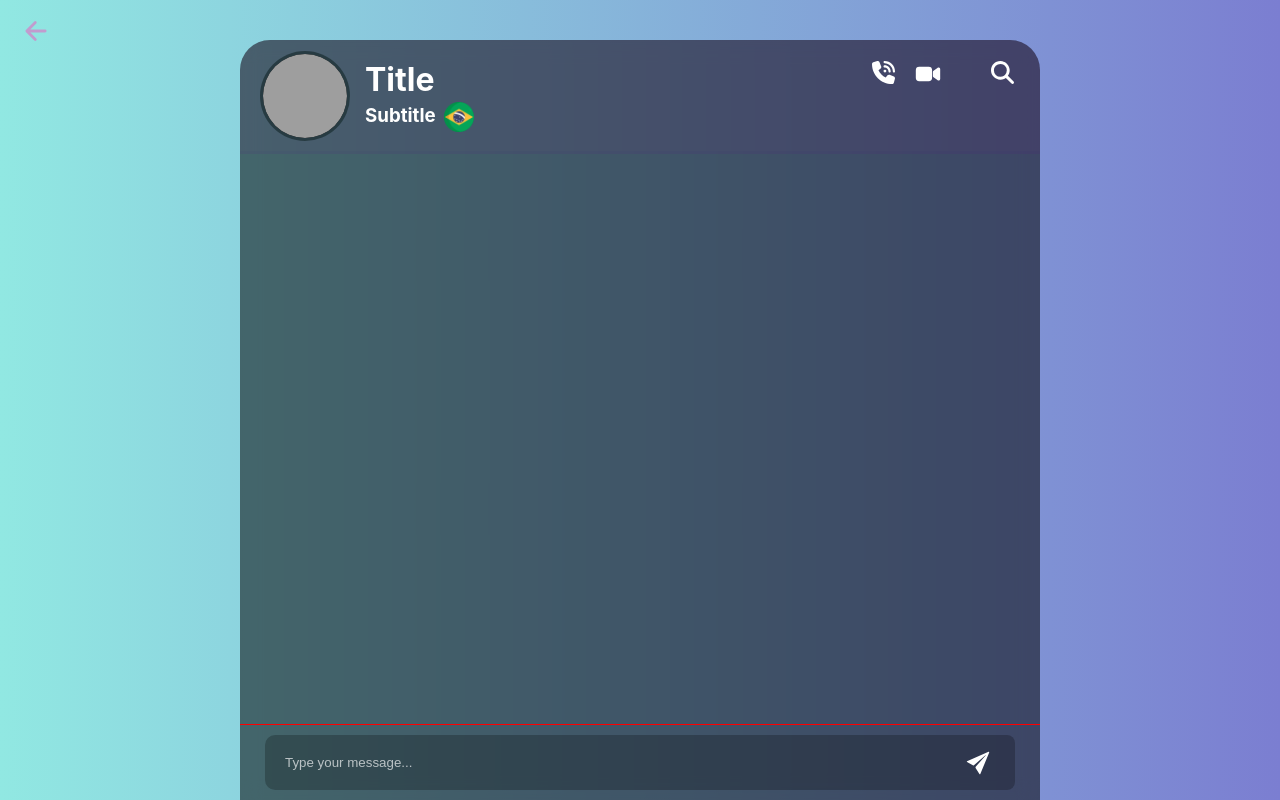
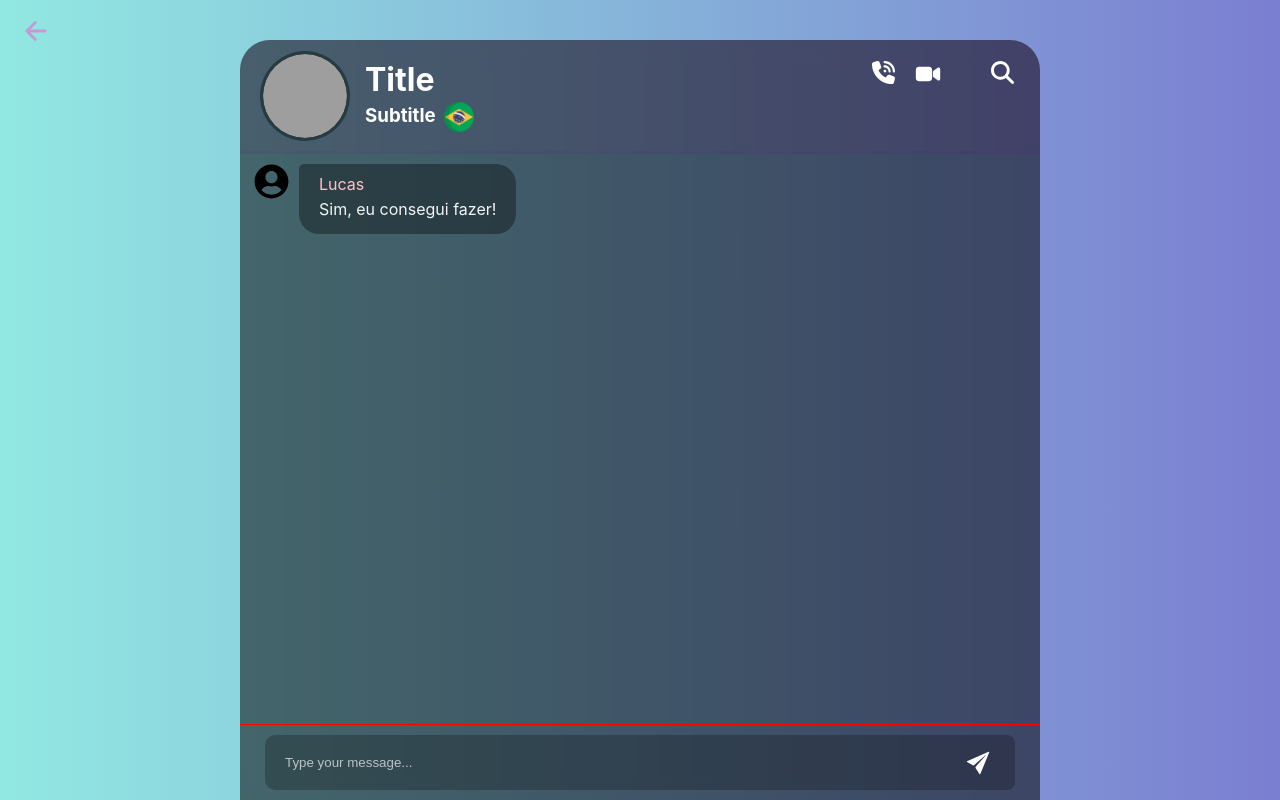
Before and after one commit to Matheusmeed/real-time-chat, a React (Create React App) app: page /public/1 in a window 1280 px wide. Built offline with nearby package versions, Linux system fonts and the light colour scheme; no server answers; sample sign-in values are in the browser's storage; grey boxes are pictures that could not be loaded.

Commit message:
feat: message template

```diff
--- a/src/pages/Room/index.tsx
+++ b/src/pages/Room/index.tsx
@@ -2,6 +2,7 @@ import { rooms } from '../../shared/util/rooms';
 import { FaPhoneVolume, FaMagnifyingGlass } from 'react-icons/fa6';
 import { IoVideocam } from 'react-icons/io5';
 import { IoIosSend } from 'react-icons/io';
+import { FaUserCircle } from 'react-icons/fa';
 
 import {
   ChatHeader,
@@ -16,6 +17,10 @@ import {
   ChatBottom,
   SendMessageButton,
   TextInput,
+  MessageDiv,
+  Message,
+  UsernameDiv,
+  TextDiv,
 } from './styles';
 import GoBackButton from '../../shared/components/GoBackButton';
 
@@ -49,7 +54,19 @@ const Room = () => {
             </button>
           </RightSide>
         </ChatHeader>
-        <ChatBody></ChatBody>
+        <ChatBody>
+          <MessageDiv>
+            <FaUserCircle size={35} />
+            <Message>
+              <UsernameDiv>
+                <p>Lucas</p>
+              </UsernameDiv>
+              <TextDiv>
+                <p>Sim, eu consegui fazer!</p>
+              </TextDiv>
+            </Message>
+          </MessageDiv>
+        </ChatBody>
         <ChatBottom>
           <TextInput type='text' placeholder='Type your message...' />
           <SendMessageButton>
--- a/src/pages/Room/styles.ts
+++ b/src/pages/Room/styles.ts
@@ -93,7 +93,37 @@ export const RightSide = styled.div`
 export const ChatBody = styled.div`
   width: 100%;
   height: 75%;
+  padding-left: 10px;
+  padding-right: 10px;
 `;
+
+export const MessageDiv = styled.div`
+  padding: 10px 4px;
+  display: flex;
+  gap: 10px;
+`;
+
+export const Message = styled.div`
+  padding: 10px 20px 15px 20px;
+  background-color: #00000059;
+  color: #fffffff0;
+  border-radius: 5px 20px 20px 20px;
+  display: flex;
+  flex-direction: column;
+  gap: 5px;
+
+  p {
+    margin: 0;
+  }
+`;
+
+export const UsernameDiv = styled.div`
+  p {
+    color: pink;
+  }
+`;
+
+export const TextDiv = styled.p``;
 
 export const ChatBottom = styled.div`
   border-top: 1px solid red;
```
